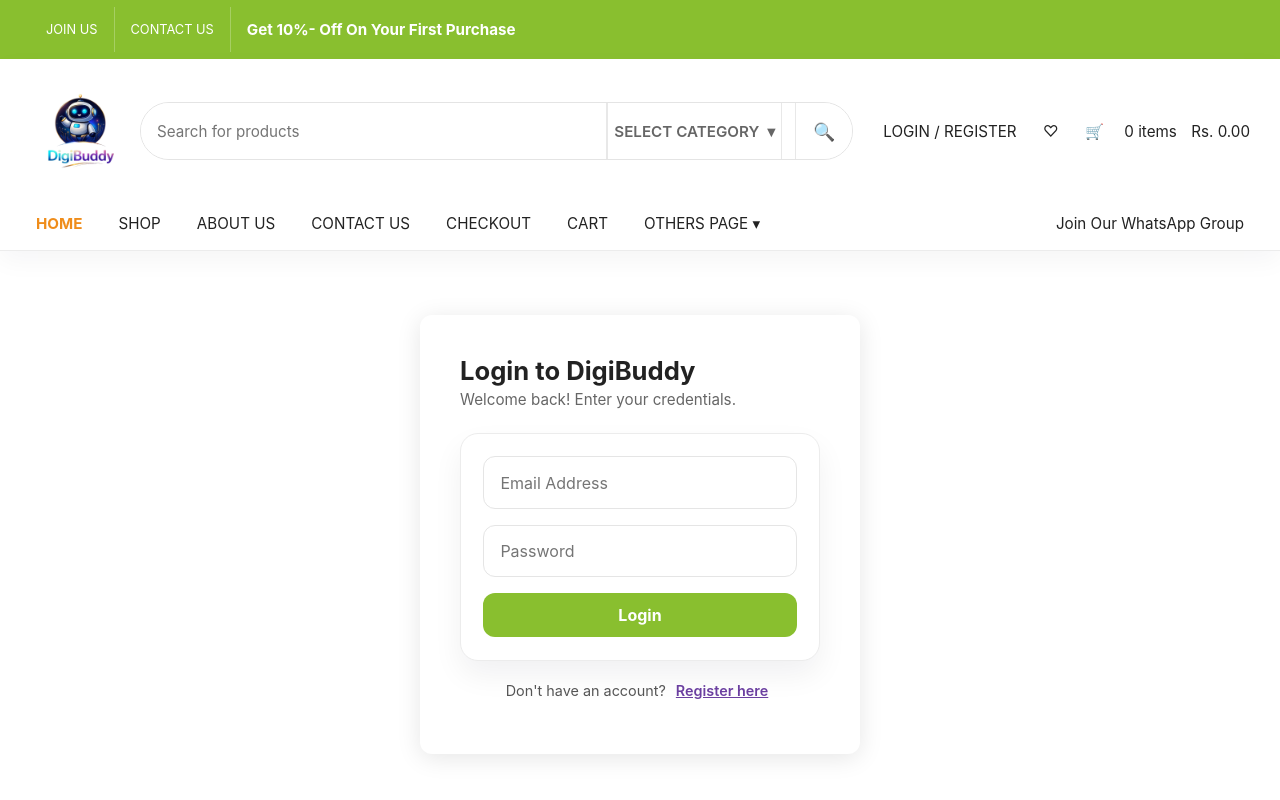
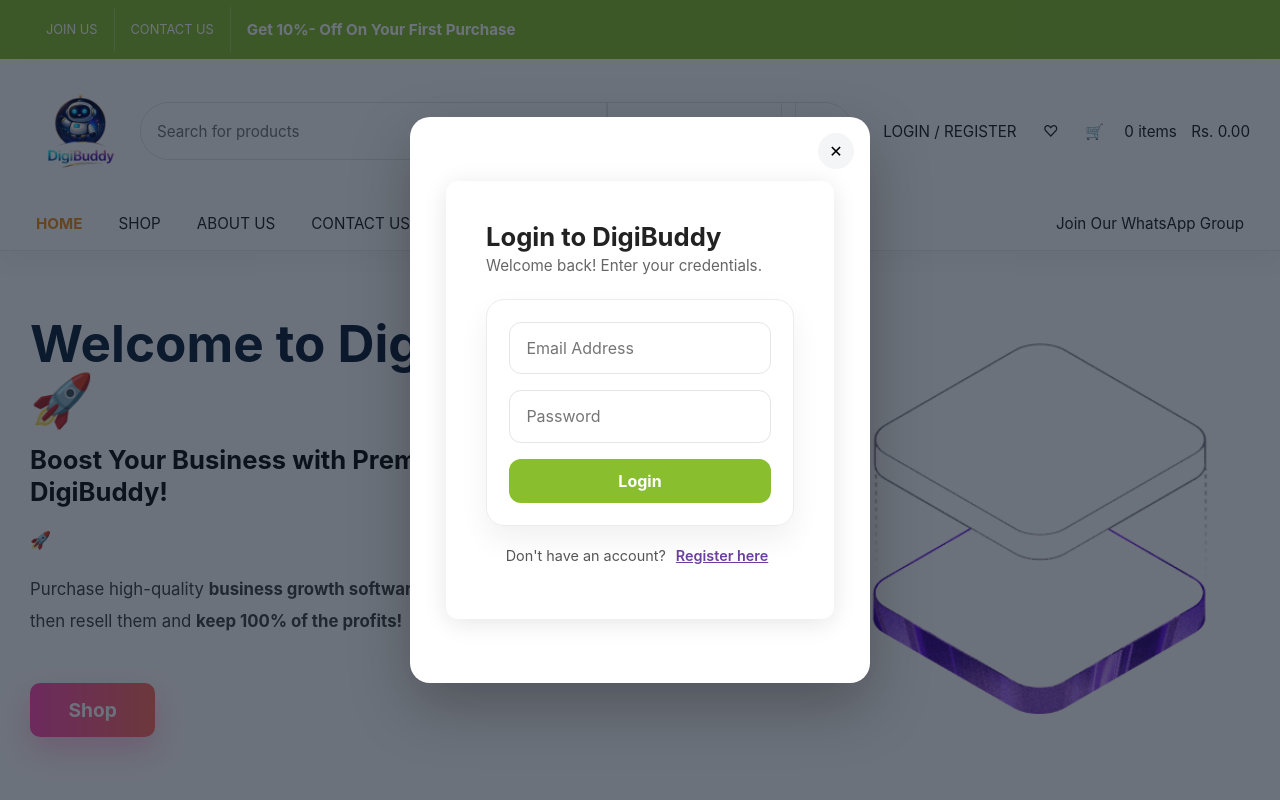
Before and after one commit to KamleshJangir2003/digitalnwalgarh, a React (Vite) app: page / in a window 1280 px wide. Both pictures are taken after a click on the button "LOGIN / REGISTER". Shown: the top 800 px of the page. Built offline with nearby package versions, Linux system fonts and the light colour scheme.

Commit message:
update alert message

```diff
--- a/src/App.jsx
+++ b/src/App.jsx
@@ -121,6 +121,8 @@
 function App() {
   const [authUser, setAuthUser] = useState(null)
   const [authPage, setAuthPage] = useState(null) // 'login' | 'register' | null
+  const [pendingCheckout, setPendingCheckout] = useState(false)
+  const [showLoginModal, setShowLoginModal] = useState(false)
 
   useEffect(() => {
     const token = localStorage.getItem('token')
@@ -132,6 +134,8 @@
     localStorage.setItem('authUser', JSON.stringify(user))
     setAuthUser(user)
     setAuthPage(null)
+    setShowLoginModal(false)
+    if (pendingCheckout) { setPendingCheckout(false); setCurrentPage('checkout') }
   }
 
   const handleLogout = () => {
@@ -367,7 +371,7 @@
                 👤 {authUser.name.split(' ')[0]}
               </button>
             ) : (
-              <button type="button" onClick={() => setAuthPage('login')}>
+              <button type="button" onClick={() => setShowLoginModal(true)}>
                 LOGIN / REGISTER
               </button>
             )}
@@ -734,7 +738,10 @@
                 <button
                   type="button"
                   className="primary-action"
-                  onClick={() => setCurrentPage('checkout')}
+                  onClick={() => {
+                    if (!authUser) { setPendingCheckout(true); setShowLoginModal(true); return }
+                    setCurrentPage('checkout')
+                  }}
                 >
                   Proceed to Checkout
                 </button>
@@ -1222,11 +1229,13 @@
       ) : null}
 
       {/* Auth Pages */}
-      {authPage === 'login' && (
-        <LoginPage onLogin={handleLogin} onSwitch={() => setAuthPage('register')} />
-      )}
       {authPage === 'register' && (
-        <RegisterPage onLogin={handleLogin} onSwitch={() => setAuthPage('login')} />
+        <div className="modal-overlay" onClick={() => setAuthPage(null)}>
+          <div className="modal-box" style={{maxWidth:'460px',padding:'0'}} onClick={(e) => e.stopPropagation()}>
+            <button type="button" className="modal-close" onClick={() => setAuthPage(null)}>✕</button>
+            <RegisterPage onLogin={handleLogin} onSwitch={() => { setAuthPage(null); setShowLoginModal(true) }} />
+          </div>
+        </div>
       )}
       {authPage === 'admin-login' && (
         <AdminLoginPage onLogin={handleLogin} onBack={() => setAuthPage(null)} />
@@ -1235,6 +1244,19 @@
       {/* Dashboard */}
       {!authPage && currentPage === 'dashboard' && authUser && (
         <UserDashboard user={authUser} onLogout={handleLogout} onShop={() => setCurrentPage('shop')} />
+      )}
+
+      {/* Login Modal */}
+      {showLoginModal && (
+        <div className="modal-overlay" onClick={() => { setShowLoginModal(false); setPendingCheckout(false) }}>
+          <div className="modal-box" style={{maxWidth:'460px',padding:'0'}} onClick={(e) => e.stopPropagation()}>
+            <button type="button" className="modal-close" onClick={() => { setShowLoginModal(false); setPendingCheckout(false) }}>✕</button>
+            <LoginPage
+              onLogin={handleLogin}
+              onSwitch={() => { setShowLoginModal(false); setAuthPage('register') }}
+            />
+          </div>
+        </div>
       )}
 
       {/* Quick View Modal */}
```
